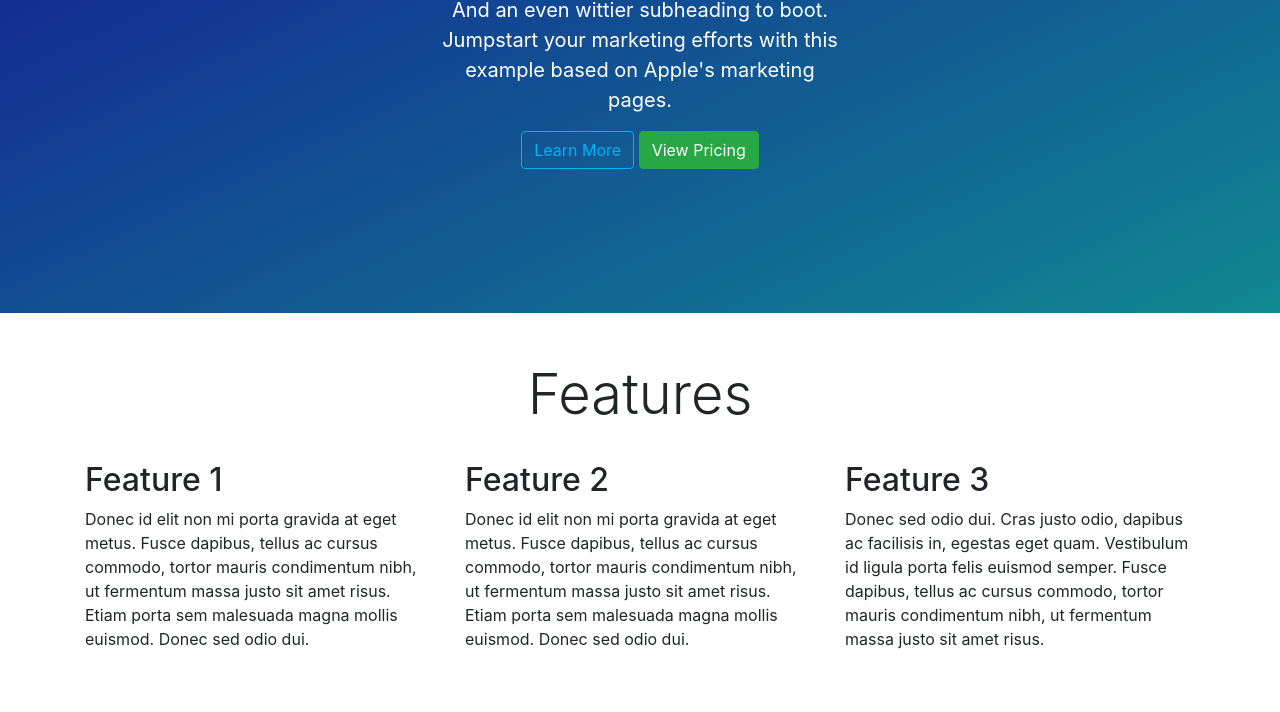
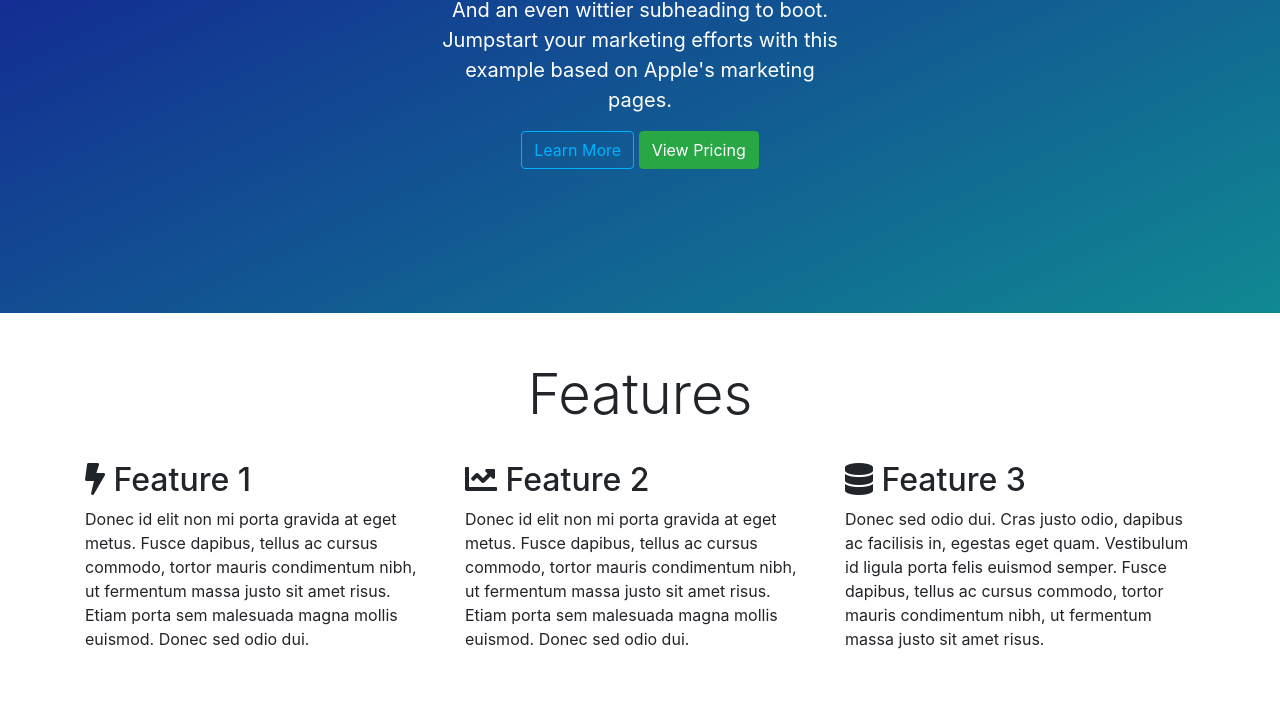
Before and after one commit to ideafabrica/landing-page, a plain HTML site: page index.html in a window 1280 px wide. Shown: the part 348-1060 px from the top of the page. Drawn offline with nearby package versions, Linux system fonts and the light colour scheme.

Commit message:
Added some icons

```diff
--- a/index.html
+++ b/index.html
@@ -11,6 +11,8 @@
 
     <link rel="canonical" href="https://getbootstrap.com/docs/4.0/examples/pricing/">
     <link href="https://fonts.googleapis.com/css?family=Archivo+Black&display=swap" rel="stylesheet">
+    <link rel="stylesheet" href="https://use.fontawesome.com/releases/v5.7.0/css/all.css" integrity="sha384-lZN37f5QGtY3VHgisS14W3ExzMWZxybE1SJSEsQp9S+oqd12jhcu+A56Ebc1zFSJ" crossorigin="anonymous">
+
 
     <!-- Bootstrap core CSS -->
 	<link rel="stylesheet" href="https://maxcdn.bootstrapcdn.com/bootstrap/4.0.0/css/bootstrap.min.css" integrity="sha384-Gn5384xqQ1aoWXA+058RXPxPg6fy4IWvTNh0E263XmFcJlSAwiGgFAW/dAiS6JXm" crossorigin="anonymous">
@@ -95,15 +97,15 @@
         <!-- Example row of columns -->
         <div class="row">
           <div class="col-md-4">
-            <h2>Feature 1</h2>
+            <h2><i class="fas fa-bolt"></i> Feature 1</h2>
             <p>Donec id elit non mi porta gravida at eget metus. Fusce dapibus, tellus ac cursus commodo, tortor mauris condimentum nibh, ut fermentum massa justo sit amet risus. Etiam porta sem malesuada magna mollis euismod. Donec sed odio dui. </p>
           </div>
           <div class="col-md-4">
-            <h2>Feature 2</h2>
+            <h2><i class="fas fa-chart-line"></i> Feature 2</h2>
             <p>Donec id elit non mi porta gravida at eget metus. Fusce dapibus, tellus ac cursus commodo, tortor mauris condimentum nibh, ut fermentum massa justo sit amet risus. Etiam porta sem malesuada magna mollis euismod. Donec sed odio dui. </p>
           </div>
           <div class="col-md-4">
-            <h2>Feature 3</h2>
+            <h2><i class="fas fa-database"></i> Feature 3</h2>
             <p>Donec sed odio dui. Cras justo odio, dapibus ac facilisis in, egestas eget quam. Vestibulum id ligula porta felis euismod semper. Fusce dapibus, tellus ac cursus commodo, tortor mauris condimentum nibh, ut fermentum massa justo sit amet risus.</p>
           </div>
     </div>
```
